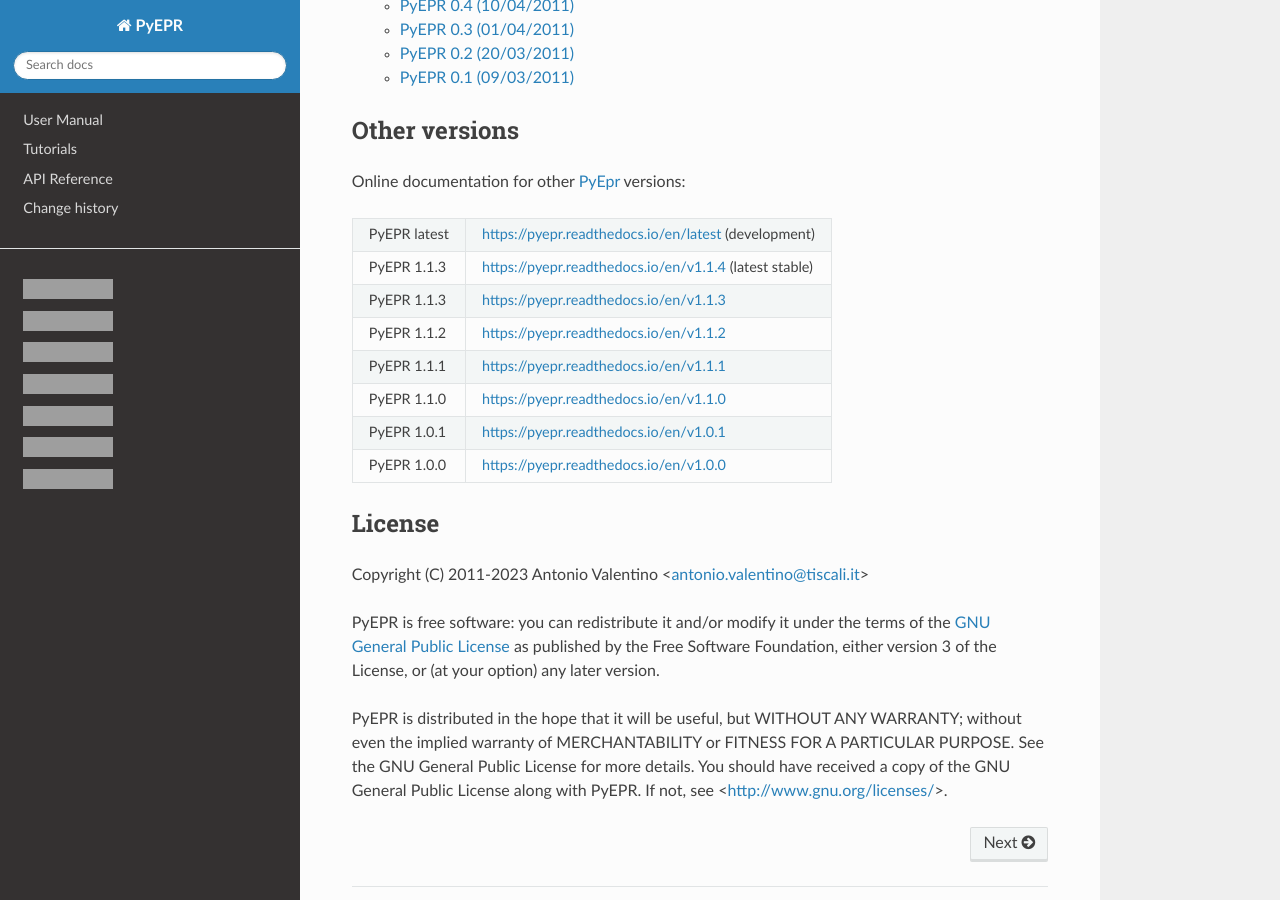
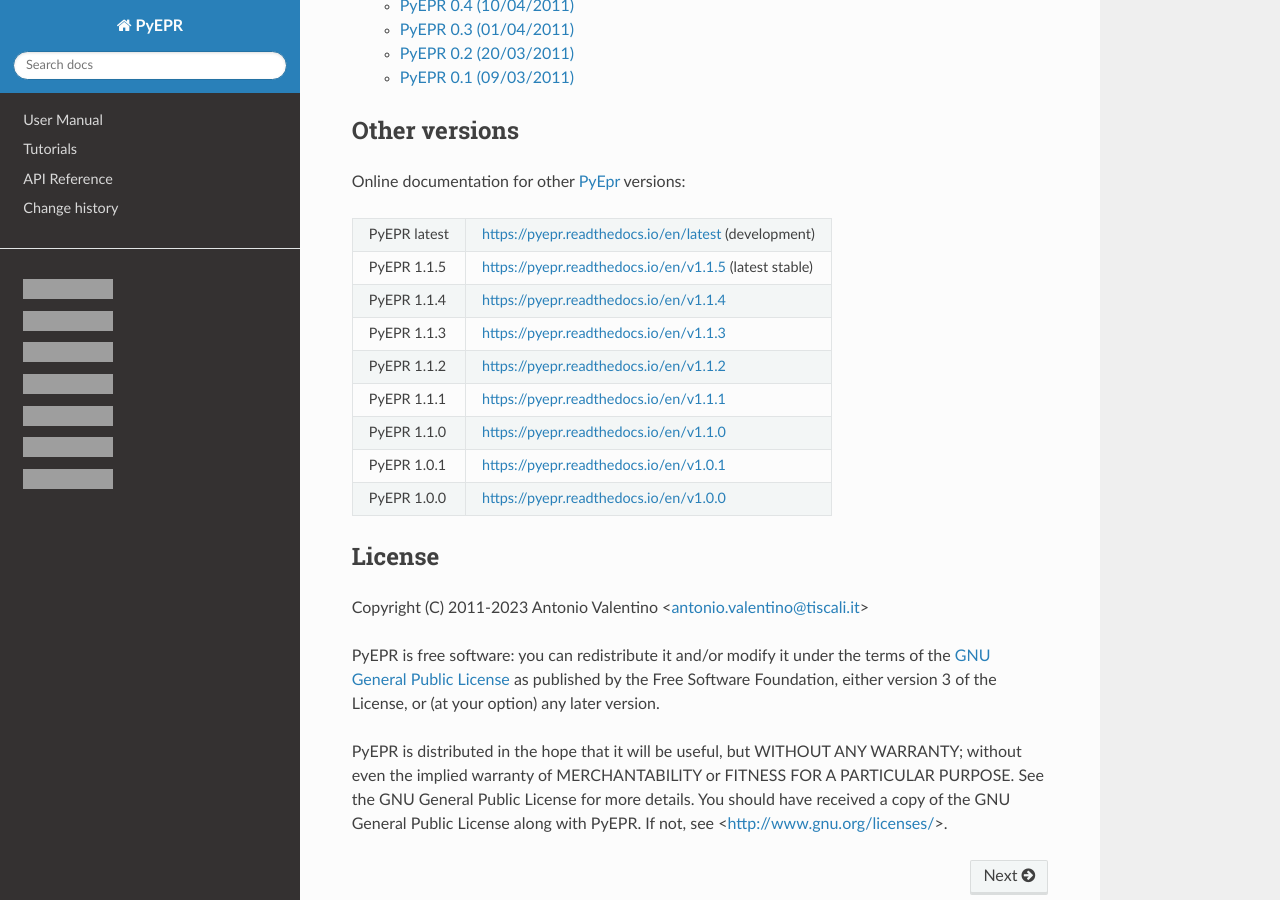
Before and after one commit to avalentino/pyepr, a Sphinx documentation site: the page built from doc/index.rst, in a window 1280 px wide and 900 px high, scrolled down 1894 px, cut to the strip 0-900 px from the top of the window. Built offline with Sphinx 7.4.7 and the Read the Docs theme 2.0.0, drawn with Linux system fonts in a browser that asks for light colours; formulas are drawn with MathJax 3; a script that is not in the unit is left out; grey boxes are pictures that could not be loaded.

Commit message:
Update documentation index

```diff
--- a/doc/index.rst
+++ b/doc/index.rst
@@ -61,7 +61,8 @@
 
     ============ ======================================================
     PyEPR latest https://pyepr.readthedocs.io/en/latest (development)
-    PyEPR 1.1.3  https://pyepr.readthedocs.io/en/v1.1.4 (latest stable)
+    PyEPR 1.1.5  https://pyepr.readthedocs.io/en/v1.1.5 (latest stable)
+    PyEPR 1.1.4  https://pyepr.readthedocs.io/en/v1.1.4
     PyEPR 1.1.3  https://pyepr.readthedocs.io/en/v1.1.3
     PyEPR 1.1.2  https://pyepr.readthedocs.io/en/v1.1.2
     PyEPR 1.1.1  https://pyepr.readthedocs.io/en/v1.1.1
```
